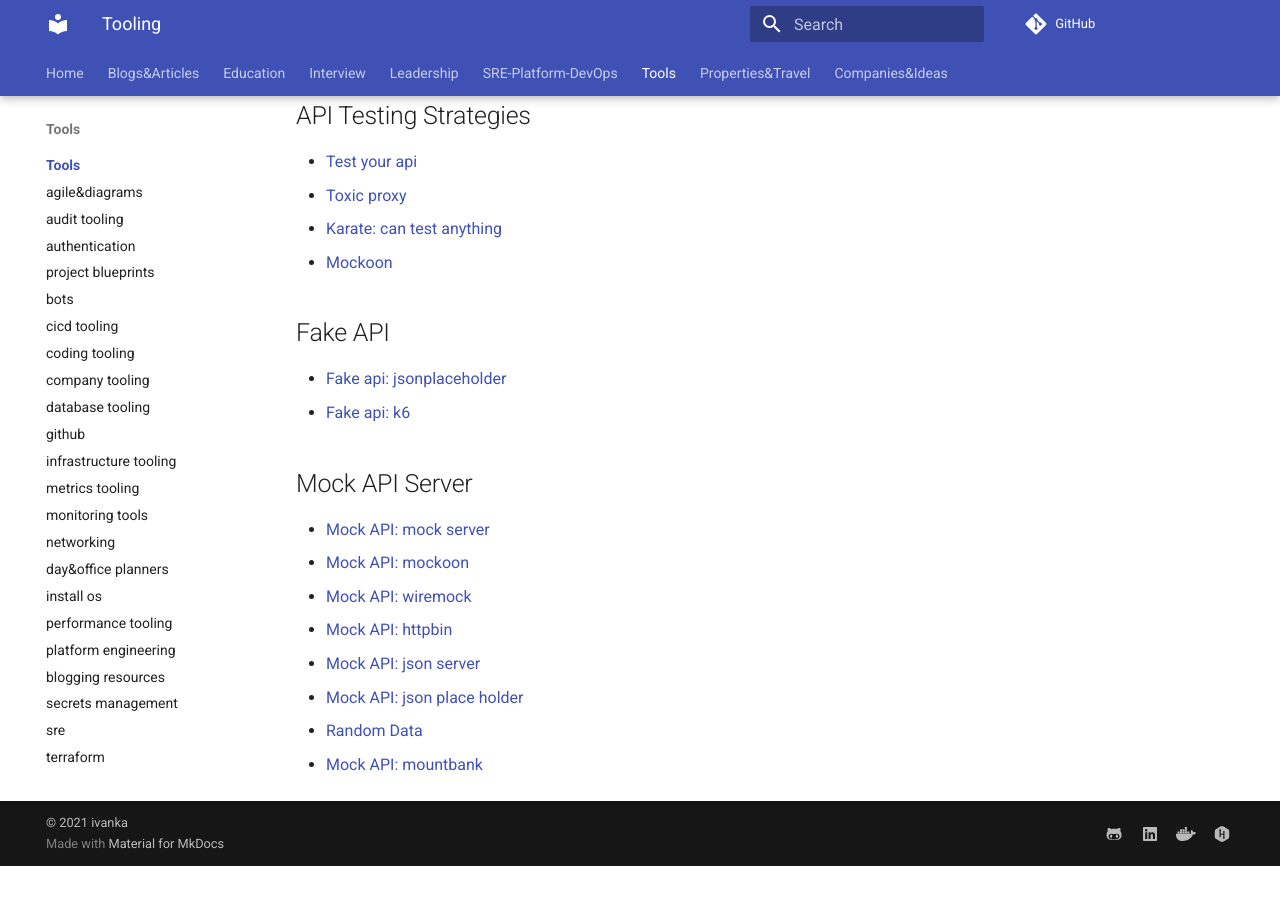
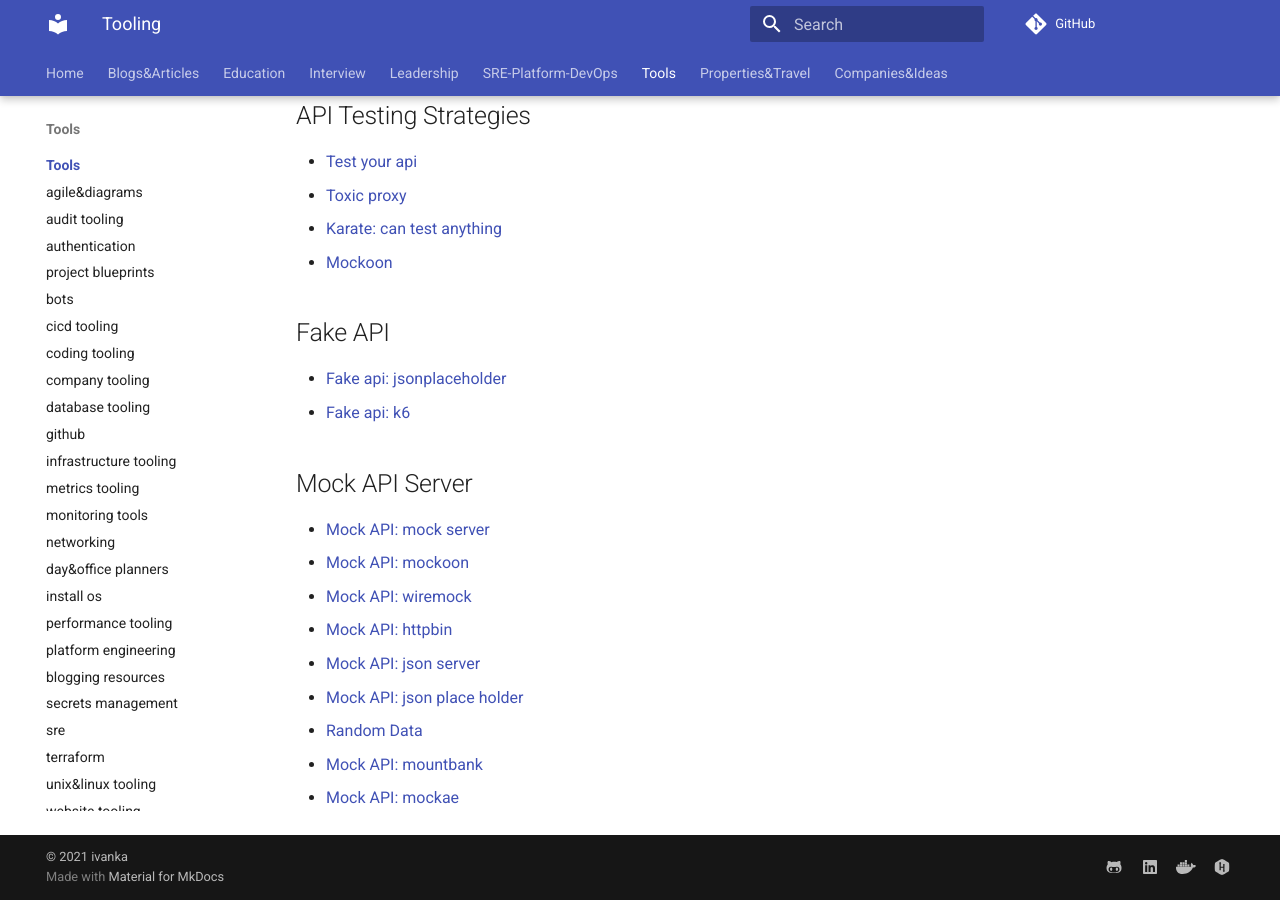
Before and after one commit to ivankatliarchuk/knowledge-base, an MkDocs documentation site: the page built from docs/tools/index.md, in a window 1280 px wide and 900 px high, scrolled down 1586 px. Built offline with MkDocs 1.6.1 and Material for MkDocs 9.7.7, drawn with Linux system fonts in a browser that asks for light colours; comment, search, counter and statistics services are not loaded; before the commit the page ends 2452 px from its top, so only the background shows below that.

Commit message:
Add Mockae to Mock API Server

```diff
--- a/docs/tools/index.md
+++ b/docs/tools/index.md
@@ -75,3 +75,4 @@
 - [Mock API: json place holder](https://jsonplaceholder.typicode.com)
 - [Random Data](https://random-data-api.com/documentation)
 - [Mock API: mountbank](http://www.mbtest.org/)
+- [Mock API: mockae](https://mockae.com/)
```
